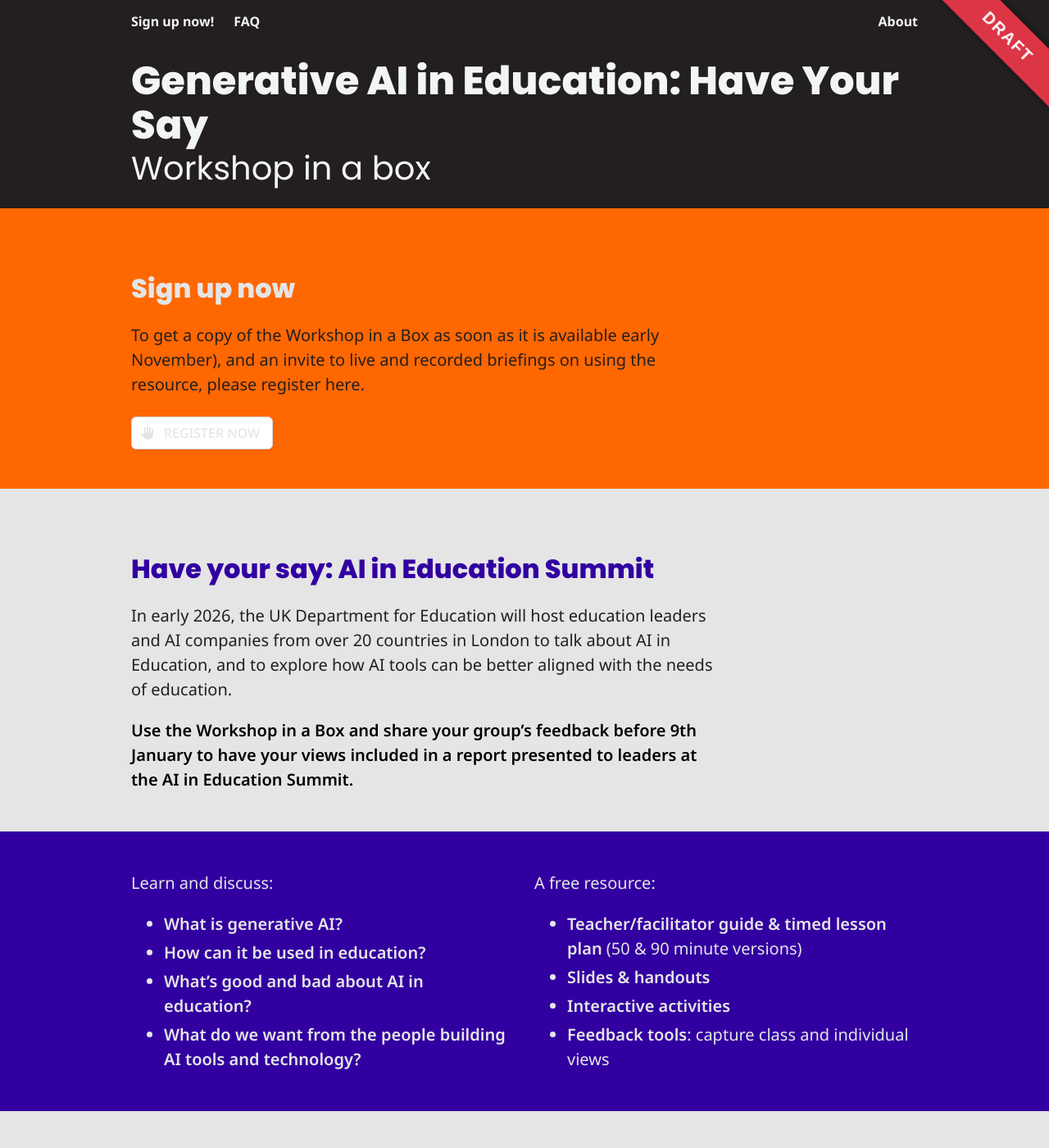
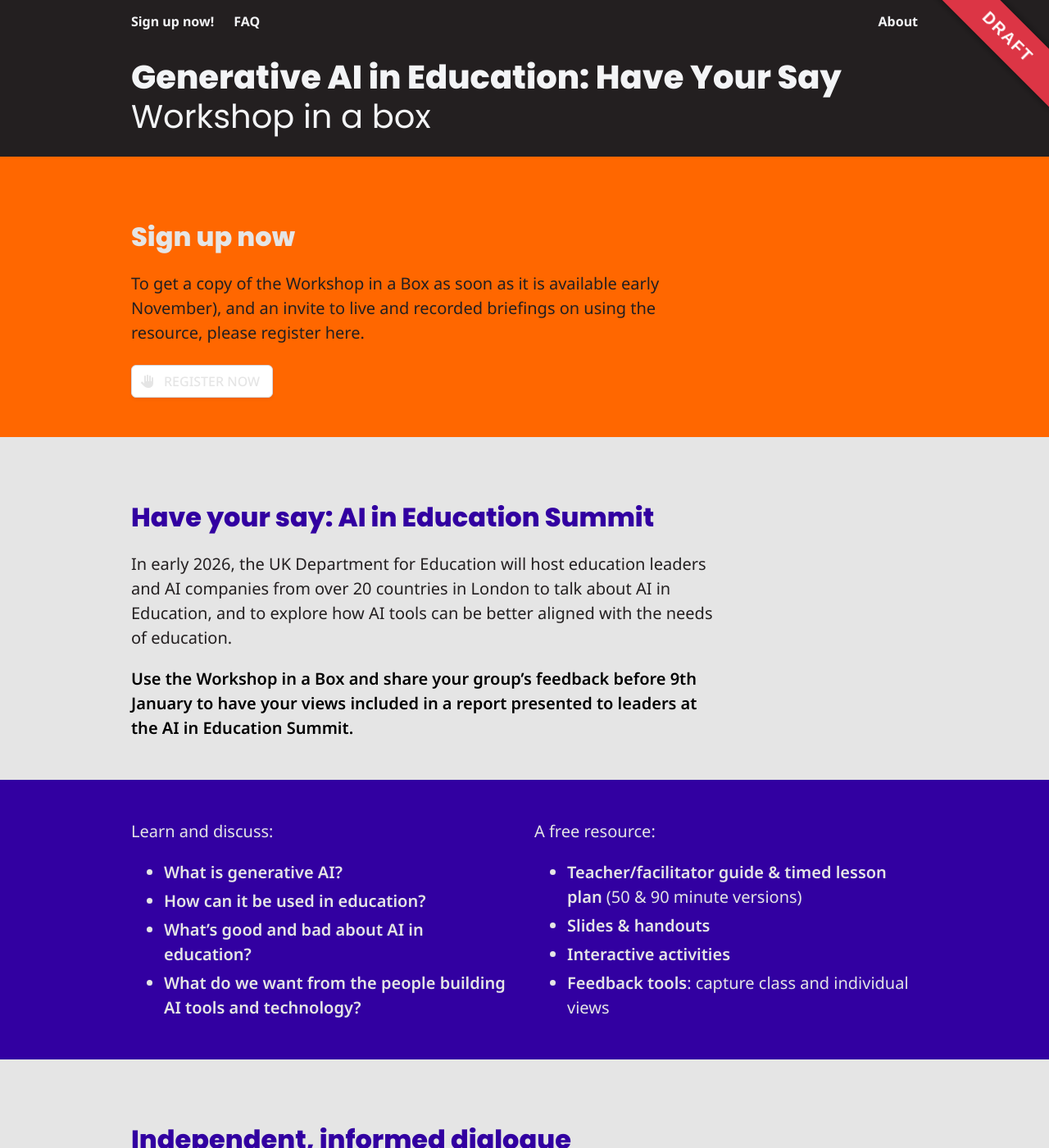
Before and after one commit to connectedbydata/ai-in-education.tech, a Jekyll site: the page built from index.md, in a window 1280 px wide and 1400 px high. Shown: the whole window at 82% size. Built offline with Jekyll 4.4.1, drawn with Linux system fonts in a browser that asks for light colours; nearby versions of some CDN libraries.

Commit message:
Tweak heading sizes

```diff
--- a/_includes/head.html
+++ b/_includes/head.html
@@ -104,6 +104,10 @@
       background-color: var(--darker-platinum);
     }
 
+    .title.is-1 {
+      font-size: 2.5rem;
+    }
+
     @media screen and (min-width: 1024px) {
       a.navbar-item:hover {
         color: var(--duke-blue);
```
